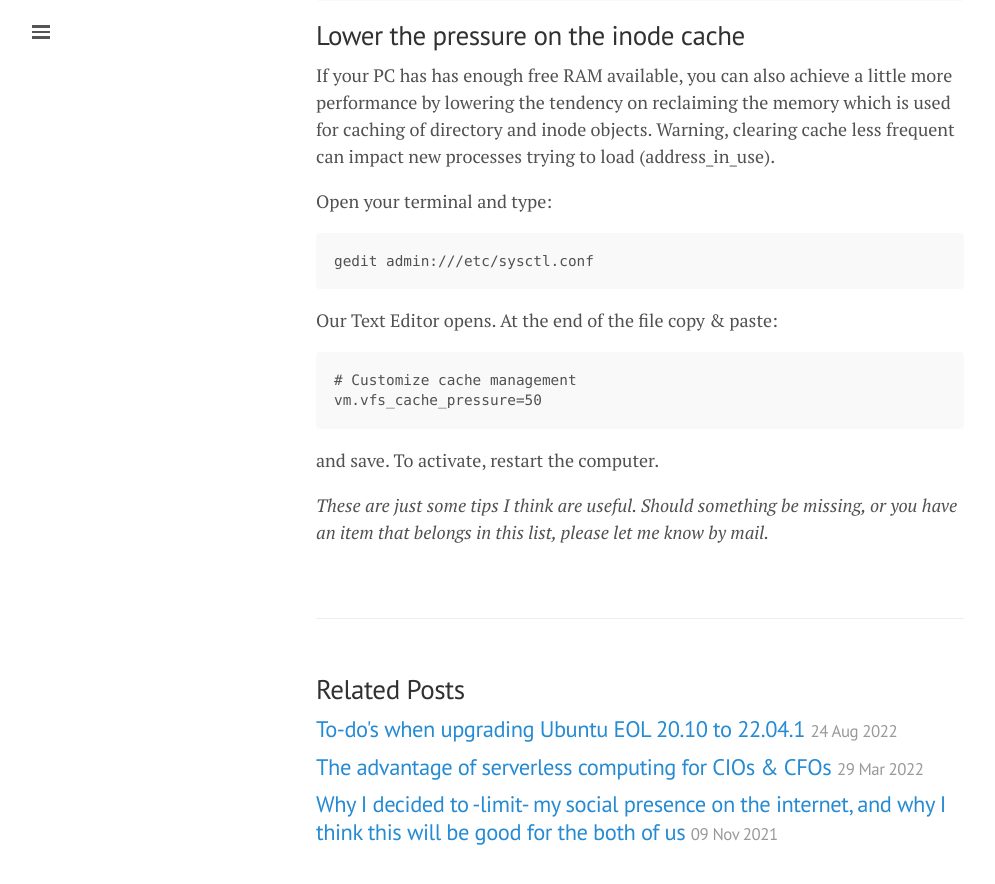
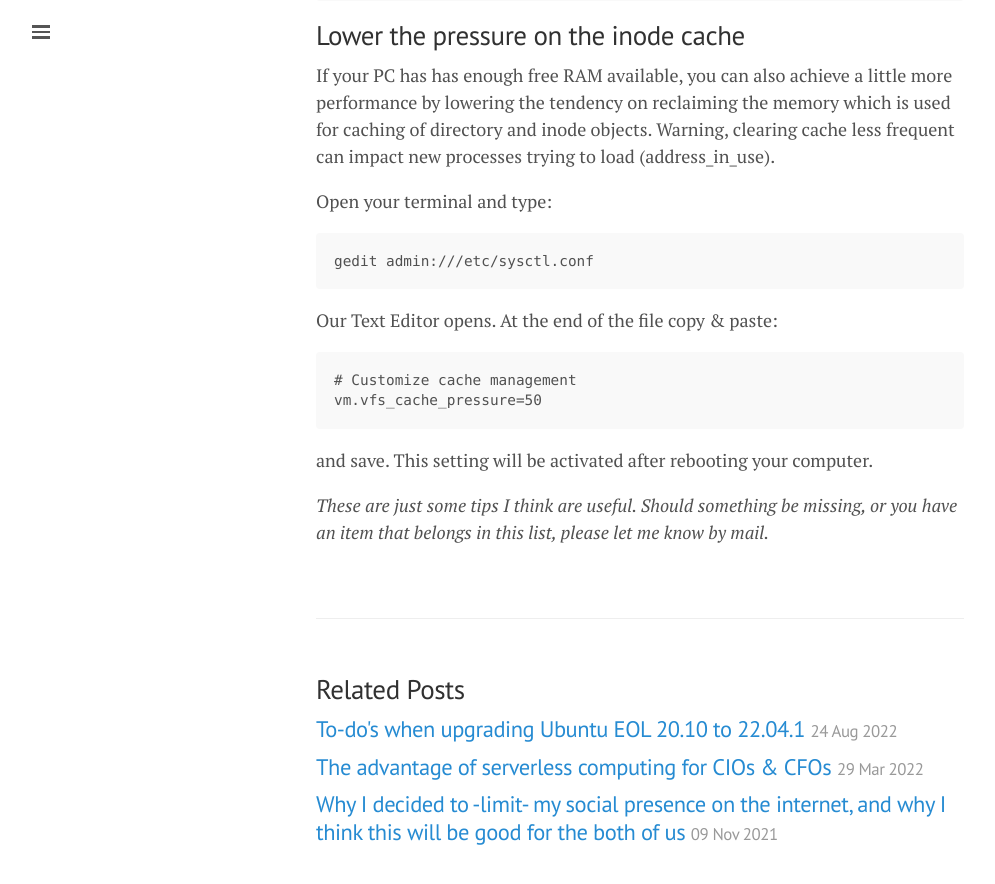
Before and after one commit to lgeurts/lgeurts.github.io, a Jekyll site: the page built from _posts/2022-10-03-optimizing-ubuntu-22.04.1-jammy-jellyfish.md, in a window 1280 px wide and 900 px high, scrolled down 3454 px. Shown: the top 884 px of the window, without its empty margins (0-995 px from the left). Built offline with Jekyll 4.4.1, drawn with Linux system fonts in a browser that asks for light colours; nearby versions of some CDN libraries; comment, search, counter and statistics services are not loaded.

Commit message:
Update 2022-10-03-optimizing-ubuntu-22.04.1-jammy-jellyfish.md

````diff
--- a/_posts/2022-10-03-optimizing-ubuntu-22.04.1-jammy-jellyfish.md
+++ b/_posts/2022-10-03-optimizing-ubuntu-22.04.1-jammy-jellyfish.md
@@ -121,6 +121,6 @@ Our Text Editor opens. At the end of the file copy & paste:
 # Customize cache management
 vm.vfs_cache_pressure=50
 ```
-and save. To activate, restart the computer.
+and save. This setting will be activated after rebooting your computer.
 
 *These are just some tips I think are useful. Should something be missing, or you have an item that belongs in this list, please let me know by mail.*
````
